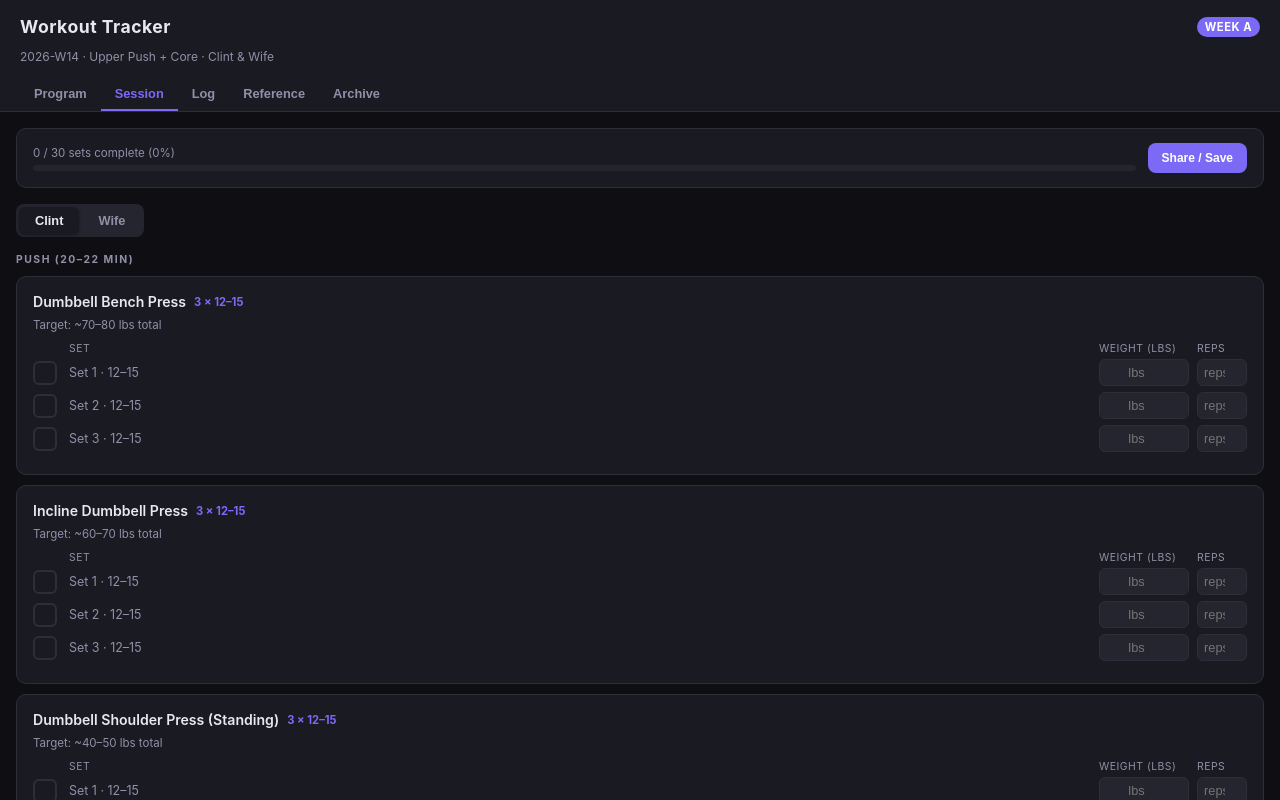
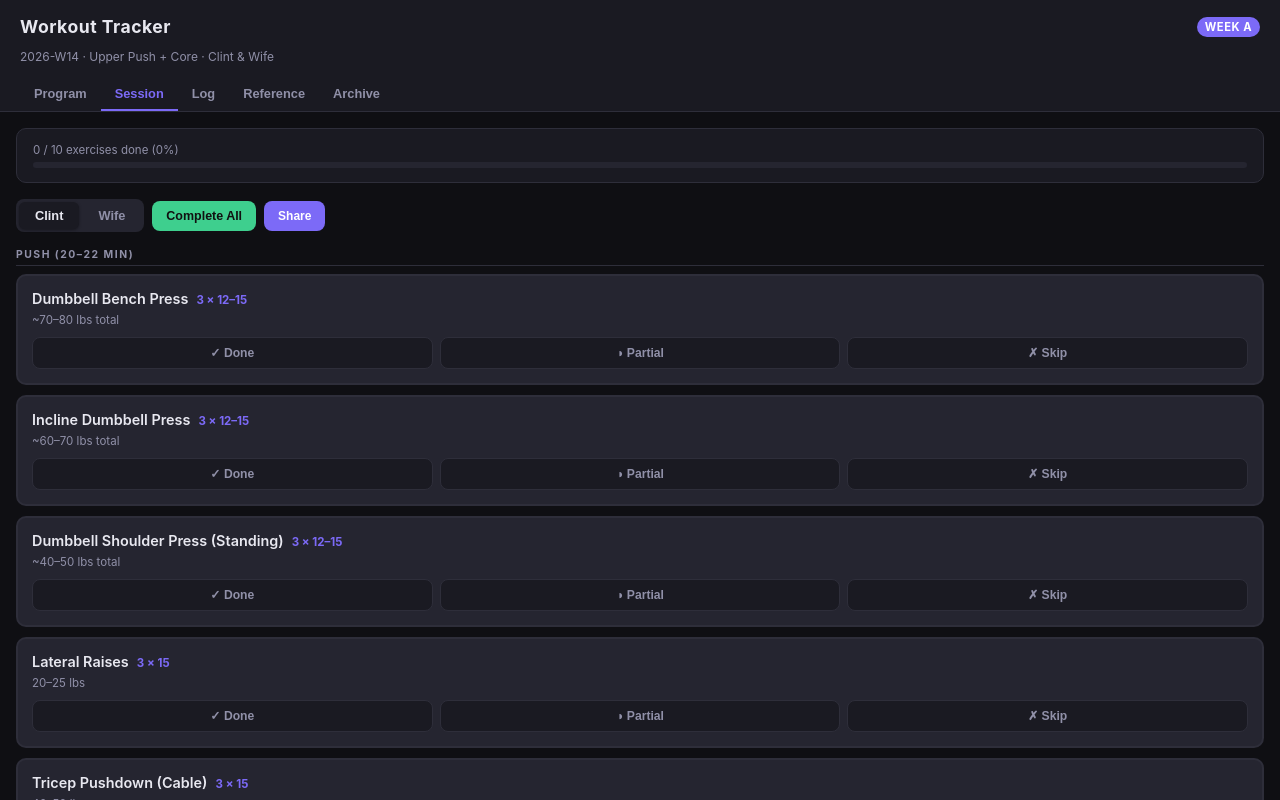
Before and after one commit to madebyclint/workout-tracker-ai, a plain HTML site: page index.html in a window 1280 px wide. Both pictures are taken after a click on the button "Session". Shown: the top 800 px of the page. Drawn offline with nearby package versions, Linux system fonts and the light colour scheme.

Commit message:
Refactor exercise tracking to use status cards and simplify session state management

```diff
--- a/index.html
+++ b/index.html
@@ -239,95 +239,71 @@
       box-shadow: 0 1px 3px rgba(0,0,0,0.4);
     }
 
-    /* Set rows */
-    .session-exercise-group { margin-bottom: 20px; }
-    .session-exercise-name {
+    /* ─── Exercise Status Cards ─── */
+    .exercise-status-card {
+      background: var(--surface2);
+      border: 2px solid var(--border);
+      border-radius: 10px;
+      padding: 14px;
+      margin-bottom: 10px;
+      transition: border-color 0.2s;
+    }
+    .exercise-status-card.complete { border-color: var(--green); }
+    .exercise-status-card.partial  { border-color: var(--yellow); }
+    .exercise-status-card.skip     { opacity: 0.45; }
+    .ex-status-header {
+      display: flex;
+      align-items: baseline;
+      gap: 8px;
+      margin-bottom: 6px;
+    }
+    .ex-status-name {
       font-weight: 600;
-      font-size: 0.88rem;
-      margin-bottom: 8px;
-      display: flex;
-      align-items: center;
-      gap: 8px;
+      font-size: 0.9rem;
     }
-    .session-exercise-name .scheme {
-      font-size: 0.7rem;
+    .ex-status-scheme {
+      font-size: 0.72rem;
       color: var(--accent);
       font-weight: 700;
     }
-    .set-row {
-      display: grid;
-      grid-template-columns: 28px 1fr 90px 50px;
-      gap: 8px;
-      align-items: center;
-      margin-bottom: 6px;
+    .ex-status-scaling {
+      font-size: 0.72rem;
+      color: var(--text2);
+      margin-bottom: 10px;
     }
-    .set-check {
-      width: 24px;
-      height: 24px;
-      border-radius: 6px;
-      border: 2px solid var(--border);
-      background: none;
+    .ex-status-btns {
+      display: flex;
+      gap: 7px;
+    }
+    .ex-btn {
+      flex: 1;
+      border: 1px solid var(--border);
+      border-radius: 8px;
+      background: var(--surface);
+      color: var(--text2);
+      font-size: 0.76rem;
+      font-weight: 600;
+      padding: 8px 4px;
       cursor: pointer;
-      display: flex;
-      align-items: center;
-      justify-content: center;
-      font-size: 14px;
-      flex-shrink: 0;
-      transition: background 0.15s, border-color 0.15s;
+      transition: background 0.15s, border-color 0.15s, color 0.15s;
     }
-    .set-check.done {
+    .ex-btn:hover { color: var(--text); }
+    .ex-btn-complete.active { background: rgba(62,207,142,0.18); border-color: var(--green); color: var(--green); }
+    .ex-btn-partial.active  { background: rgba(245,197,66,0.18); border-color: var(--yellow); color: var(--yellow); }
+    .ex-btn-skip.active     { background: rgba(144,144,168,0.12); border-color: var(--text2); color: var(--text2); }
+    .complete-workout-btn {
       background: var(--green);
-      border-color: var(--green);
+      border: none;
+      border-radius: 8px;
       color: #111;
+      cursor: pointer;
+      font-size: 0.78rem;
+      font-weight: 700;
+      padding: 8px 14px;
+      transition: filter 0.15s;
+      white-space: nowrap;
     }
-    .set-check.skipped {
-      background: var(--surface2);
-      border-color: var(--border);
-      color: var(--text2);
-      text-decoration: line-through;
-    }
-    .set-label {
-      font-size: 0.78rem;
-      color: var(--text2);
-    }
-    .set-weight-input {
-      background: var(--surface2);
-      border: 1px solid var(--border);
-      border-radius: 6px;
-      color: var(--text);
-      font-size: 0.8rem;
-      padding: 5px 8px;
-      text-align: center;
-      width: 100%;
-    }
-    .set-weight-input:focus {
-      outline: none;
-      border-color: var(--accent);
-    }
-    .set-reps-input {
-      background: var(--surface2);
-      border: 1px solid var(--border);
-      border-radius: 6px;
-      color: var(--text);
-      font-size: 0.8rem;
-      padding: 5px 6px;
-      text-align: center;
-      width: 100%;
-    }
-    .set-reps-input:focus {
-      outline: none;
-      border-color: var(--accent);
-    }
-    .set-row-header {
-      display: grid;
-      grid-template-columns: 28px 1fr 90px 50px;
-      gap: 8px;
-      font-size: 0.65rem;
-      color: var(--text2);
-      text-transform: uppercase;
-      letter-spacing: 0.5px;
-      margin-bottom: 4px;
-    }
+    .complete-workout-btn:hover { filter: brightness(1.1); }
 
     /* ─── Charts / Log ─── */
     .chart-wrap {
@@ -518,7 +494,7 @@ let _programText = '';
 let _referenceText = '';
 let _archiveLoaded = false;
 let _logLoaded = false;
-let _sessionState = { athlete: 'clint', sets: {} }; // sets: { "ExName-SetIdx": { done, skipped, weight, reps } }
+let _sessionState = { athlete: 'clint', exercises: {} }; // exercises: { "ExName": "complete" | "partial" | "skip" | "" }
 let _parsedProgram = null; // parsed exercise data
 let _charts = {};
 
@@ -762,30 +738,16 @@ function renderProgram(md) {
 // ─────────────────────────────────────
 //  Build SESSION state structure from parsed program
 // ─────────────────────────────────────
-function buildSessionSetsFromProgram() {
+function buildSessionExercisesFromProgram() {
   if (!_parsedProgram) return;
-  // Ensure keys exist — don't overwrite existing saved state
+  if (!_sessionState.exercises) _sessionState.exercises = {};
   for (const block of _parsedProgram) {
     for (const ex of block.exercises) {
-      const setsCount = parseSetCount(ex.scheme);
-      for (let i = 0; i < setsCount; i++) {
-        const key = `${ex.name}|${i}`;
-        if (!_sessionState.sets[key]) {
-          _sessionState.sets[key] = { done: false, skipped: false, weight: '', reps: '' };
-        }
+      if (!(_sessionState.exercises[ex.name] !== undefined)) {
+        _sessionState.exercises[ex.name] = '';
       }
     }
   }
-}
-
-function parseSetCount(scheme) {
-  const m = scheme.match(/^(\d+)\s*[×x]/);
-  return m ? parseInt(m[1]) : 3;
-}
-
-function parseRepScheme(scheme) {
-  const m = scheme.match(/[×x]\s*(.+)$/);
-  return m ? m[1].trim() : '12–15';
 }
 
 // ─────────────────────────────────────
@@ -797,79 +759,63 @@ function renderSession() {
     return;
   }
 
-  buildSessionSetsFromProgram();
+  buildSessionExercisesFromProgram();
 
-  const totalSets = Object.keys(_sessionState.sets).length;
-  const doneSets = Object.values(_sessionState.sets).filter(s => s.done).length;
-  const pct = totalSets > 0 ? Math.round((doneSets / totalSets) * 100) : 0;
+  const exs = _sessionState.exercises || {};
+  const allExNames = _parsedProgram.flatMap(b => b.exercises.map(e => e.name));
+  const total = allExNames.length;
+  const doneCount = allExNames.filter(n => exs[n] === 'complete' || exs[n] === 'partial').length;
+  const pct = total > 0 ? Math.round((doneCount / total) * 100) : 0;
 
   const athlete = _sessionState.athlete || 'clint';
-  const athleteLabel = athlete === 'clint' ? 'Clint' : 'Wife';
 
   let html = `
     <div class="session-bar">
       <div class="progress-wrap">
-        <div class="progress-label">${doneSets} / ${totalSets} sets complete (${pct}%)</div>
+        <div class="progress-label">${doneCount} / ${total} exercises done (${pct}%)</div>
         <div class="progress-bar-bg"><div class="progress-bar-fill" style="width:${pct}%"></div></div>
       </div>
-      <button class="share-btn" onclick="shareSession()">Share / Save</button>
     </div>
 
-    <div class="athlete-toggle">
-      <button class="athlete-btn ${athlete === 'clint' ? 'active' : ''}" onclick="setAthlete('clint')">Clint</button>
-      <button class="athlete-btn ${athlete === 'wife' ? 'active' : ''}" onclick="setAthlete('wife')">Wife</button>
+    <div style="display:flex;gap:8px;align-items:center;flex-wrap:wrap;margin-bottom:16px">
+      <div class="athlete-toggle" style="margin-bottom:0">
+        <button class="athlete-btn ${athlete === 'clint' ? 'active' : ''}" onclick="setAthlete('clint')">Clint</button>
+        <button class="athlete-btn ${athlete === 'wife' ? 'active' : ''}" onclick="setAthlete('wife')">Wife</button>
+      </div>
+      <button class="complete-workout-btn" onclick="completeWorkout()">Complete All</button>
+      <button class="share-btn" onclick="shareSession()">Share</button>
     </div>
   `;
 
   for (const block of _parsedProgram) {
-    html += `<div class="session-exercise-group" style="margin-bottom:24px">
-      <div style="font-size:0.65rem;font-weight:700;text-transform:uppercase;letter-spacing:1.5px;color:var(--text2);margin-bottom:10px">${block.label}</div>`;
+    html += `<div style="font-size:0.65rem;font-weight:700;text-transform:uppercase;letter-spacing:1.5px;color:var(--text2);margin-bottom:8px;margin-top:4px;padding-bottom:4px;border-bottom:1px solid var(--border)">${block.label}</div>`;
 
     for (const ex of block.exercises) {
-      const setsCount = parseSetCount(ex.scheme);
-      const repScheme = parseRepScheme(ex.scheme);
+      const status = exs[ex.name] || '';
       const scaling = athlete === 'clint' ? ex.scaling.clint : ex.scaling.wife;
 
-      html += `<div class="card" style="margin-bottom:10px">
-        <div class="session-exercise-name">
-          ${ex.name}
-          <span class="scheme">${ex.scheme}</span>
-        </div>`;
-
-      if (scaling) {
-        html += `<div style="font-size:0.72rem;color:var(--text2);margin-bottom:10px">Target: ${scaling}</div>`;
-      }
-
-      html += `<div class="set-row-header">
-        <span></span>
-        <span>Set</span>
-        <span>Weight (lbs)</span>
-        <span>Reps</span>
+      html += `<div class="exercise-status-card ${status}">
+        <div class="ex-status-header">
+          <span class="ex-status-name">${ex.name}</span>
+          <span class="ex-status-scheme">${ex.scheme}</span>
+        </div>
+        ${scaling ? `<div class="ex-status-scaling">${scaling}</div>` : ''}
+        <div class="ex-status-btns">
+          <button class="ex-btn ex-btn-complete${status === 'complete' ? ' active' : ''}"
+            onclick="setExerciseStatus('${escAttr(ex.name)}', ${status === 'complete' ? "''" : "'complete'"})">
+            ✓ Done
+          </button>
+          <button class="ex-btn ex-btn-partial${status === 'partial' ? ' active' : ''}"
+            onclick="setExerciseStatus('${escAttr(ex.name)}', ${status === 'partial' ? "''" : "'partial'"})">
+            ◑ Partial
+          </button>
+          <button class="ex-btn ex-btn-skip${status === 'skip' ? ' active' : ''}"
+            onclick="setExerciseStatus('${escAttr(ex.name)}', ${status === 'skip' ? "''" : "'skip'"})">
+            ✗ Skip
+          </button>
+        </div>
       </div>`;
-
-      for (let i = 0; i < setsCount; i++) {
-        const key = `${ex.name}|${i}`;
-        const s = _sessionState.sets[key] || { done: false, skipped: false, weight: '', reps: '' };
-        const checkClass = s.done ? 'done' : (s.skipped ? 'skipped' : '');
-        const checkIcon = s.done ? '✓' : (s.skipped ? '—' : '');
-
-        html += `<div class="set-row">
-          <button class="set-check ${checkClass}" onclick="cycleSetState('${escAttr(key)}')">${checkIcon}</button>
-          <span class="set-label">Set ${i + 1} · ${repScheme}</span>
-          <input class="set-weight-input" type="number" min="0" step="2.5" placeholder="lbs"
-            value="${escAttr(s.weight)}"
-            onchange="updateSetField('${escAttr(key)}','weight',this.value)"
-            oninput="updateSetField('${escAttr(key)}','weight',this.value)">
-          <input class="set-reps-input" type="number" min="0" step="1" placeholder="reps"
-            value="${escAttr(s.reps)}"
-            onchange="updateSetField('${escAttr(key)}','reps',this.value)"
-            oninput="updateSetField('${escAttr(key)}','reps',this.value)">
-        </div>`;
-      }
-
-      html += `</div>`;
     }
-    html += `</div>`;
   }
 
   document.getElementById('sessionContent').innerHTML = html;
@@ -879,28 +825,26 @@ function escAttr(s) {
   return String(s).replace(/'/g, "\\'").replace(/"/g, '&quot;');
 }
 
-function cycleSetState(key) {
-  const s = _sessionState.sets[key];
-  if (!s) return;
-  if (!s.done && !s.skipped) { s.done = true; }
-  else if (s.done) { s.done = false; s.skipped = true; }
-  else { s.skipped = false; }
+function setExerciseStatus(name, status) {
+  if (!_sessionState.exercises) _sessionState.exercises = {};
+  _sessionState.exercises[name] = status;
   saveSessionToURL();
   renderSession();
 }
 
-function updateSetField(key, field, value) {
-  if (!_sessionState.sets[key]) return;
-  _sessionState.sets[key][field] = value;
+function completeWorkout() {
+  if (!_parsedProgram) return;
+  if (!_sessionState.exercises) _sessionState.exercises = {};
+  for (const block of _parsedProgram) {
+    for (const ex of block.exercises) {
+      if (!_sessionState.exercises[ex.name]) {
+        _sessionState.exercises[ex.name] = 'complete';
+      }
+    }
+  }
   saveSessionToURL();
-  // Update progress bar only, don't full re-render (avoids focus loss)
-  const totalSets = Object.keys(_sessionState.sets).length;
-  const doneSets = Object.values(_sessionState.sets).filter(s => s.done).length;
-  const pct = totalSets > 0 ? Math.round((doneSets / totalSets) * 100) : 0;
-  const bar = document.querySelector('.progress-bar-fill');
-  const label = document.querySelector('.progress-label');
-  if (bar) bar.style.width = pct + '%';
-  if (label) label.textContent = `${doneSets} / ${totalSets} sets complete (${pct}%)`;
+  renderSession();
+  showToast('Workout marked complete!');
 }
 
 function setAthlete(who) {
@@ -1095,22 +1039,8 @@ function saveSessionToLog() {
 
   for (const block of _parsedProgram) {
     for (const ex of block.exercises) {
-      const setsCount = parseSetCount(ex.scheme);
-      const sets = [];
-      for (let i = 0; i < setsCount; i++) {
-        const key = `${ex.name}|${i}`;
-        const s = _sessionState.sets[key];
-        if (s && (s.done || s.weight || s.reps)) {
-          sets.push({
-            set: i + 1,
-            done: s.done,
-            skipped: s.skipped,
-            weight: parseFloat(s.weight) || 0,
-            reps: parseInt(s.reps) || 0
-          });
-        }
-      }
-      if (sets.length) exercises.push({ name: ex.name, block: block.label, sets });
+      const status = (_sessionState.exercises || {})[ex.name] || '';
+      if (status) exercises.push({ name: ex.name, block: block.label, status });
     }
   }
 
```
